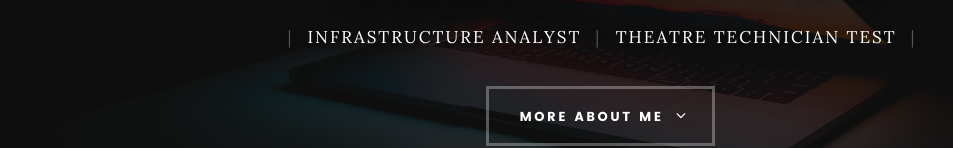
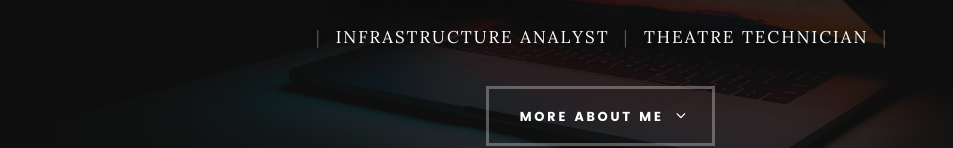
Before and after one commit to Mighty-Jay/JS-Website, a plain HTML site: page index.html in a window 1280 px wide. Shown: the part 353-501 px from the top of the page, without its empty margins (38-991 px from the left). Drawn offline with Linux system fonts and the light colour scheme; files whose address does not match are found by name.

Commit message:
Removed the Random Test
Removed the random test message i put in to test the actions.

```diff
--- a/index.html
+++ b/index.html
@@ -76,7 +76,7 @@
 
 	   			<p class="intro-position">
 	   				<span>Infrastructure Analyst</span>
-	   				<span>Theatre Technician TEST</span>
+	   				<span>Theatre Technician</span>
 	   			</p>
 
 	   			<a class="button stroke smoothscroll" href="#about" title="">More About Me</a>
```
